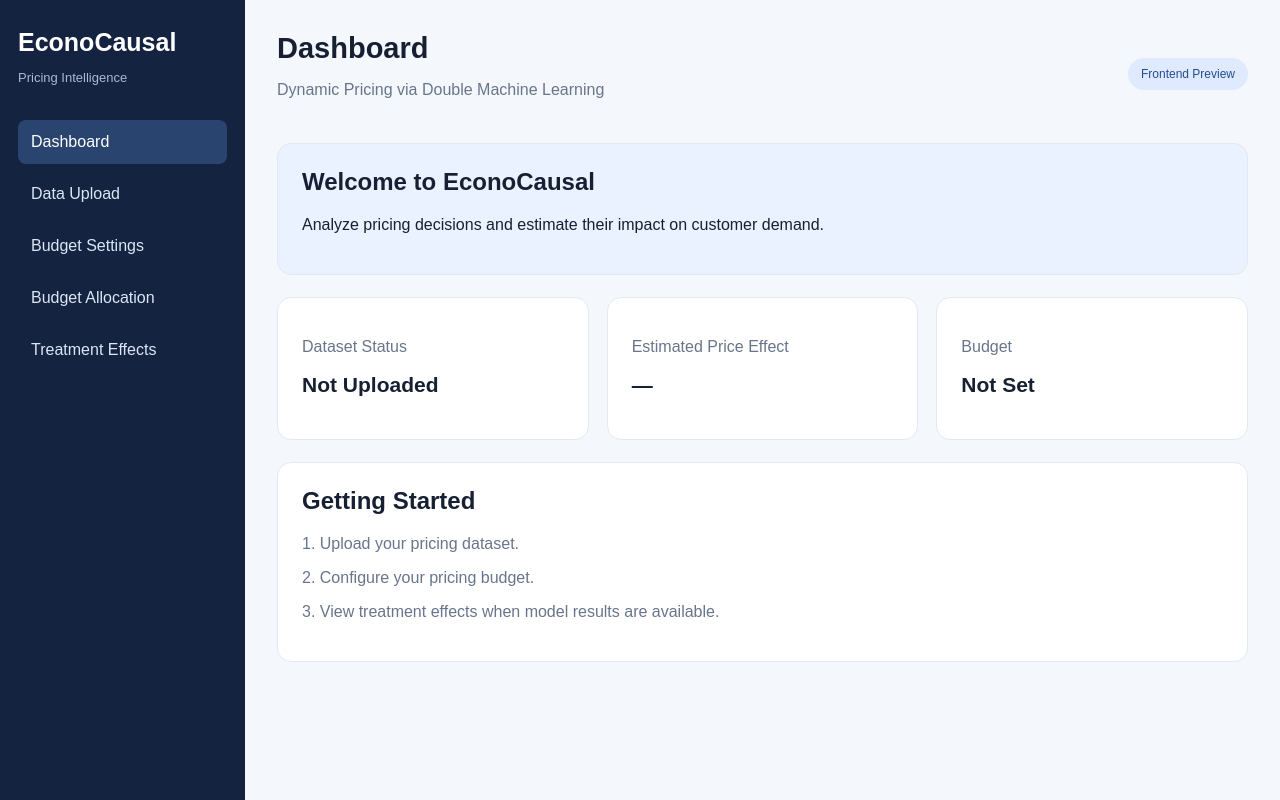
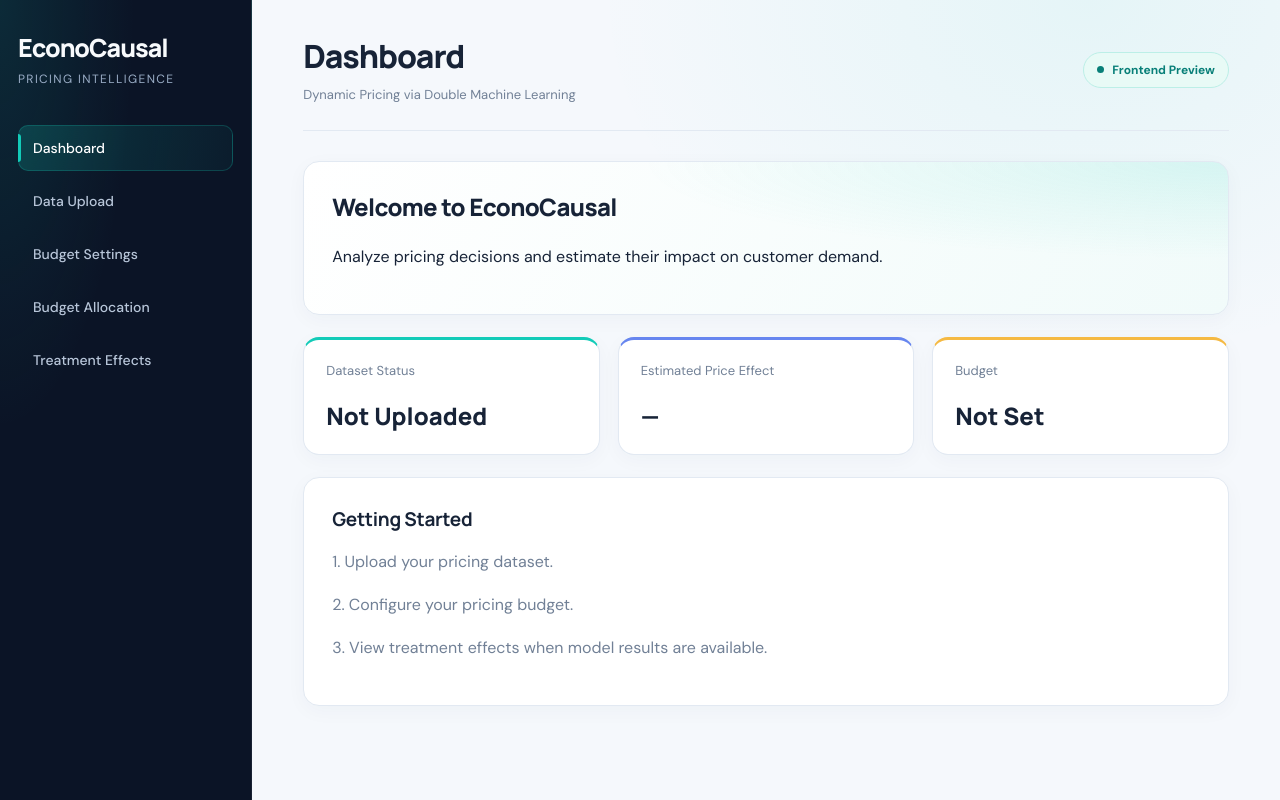
Before and after one commit to Aakash25DS02/-EconoCausal-Dynamic-Pricing-via-Double-Machine-Learning, a React (Vite) app in the folder Frontend/: page / in a window 1280 px wide. Built offline with nearby package versions, Linux system fonts and the light colour scheme.

Commit message:
style: refresh dashboard with navy teal theme

```diff
--- a/Frontend/src/index.css
+++ b/Frontend/src/index.css
@@ -1,3 +1,25 @@
+
+@import url('https://fonts.googleapis.com/css2?family=DM+Sans:wght@400;500;600;700&family=Manrope:wght@400;500;600;700;800&display=swap');
+
+:root {
+  font-family: 'DM Sans', sans-serif;
+  color: #172337;
+  background: #f5f8fc;
+  font-synthesis: none;
+  text-rendering: optimizeLegibility;
+  -webkit-font-smoothing: antialiased;
+
+  --navy: #0b1426;
+  --navy-soft: #14223a;
+  --teal: #12cbb8;
+  --teal-dark: #087f78;
+  --amber: #f5b942;
+  --text: #172337;
+  --muted: #718096;
+  --border: #e2e9f2;
+  --surface: #ffffff;
+  --canvas: #f5f8fc;
+}
 
 * {
   box-sizing: border-box;
@@ -5,14 +27,33 @@
 
 body {
   margin: 0;
-  font-family: Arial, sans-serif;
-  background: #f4f7fb;
-  color: #172033;
+  min-width: 320px;
+  min-height: 100vh;
+  font-family: 'DM Sans', sans-serif;
+  background:
+    radial-gradient(ellipse at 85% 0%, rgba(18, 203, 184, 0.07), transparent 32%),
+    var(--canvas);
+  color: var(--text);
 }
 
 button,
-input {
+input,
+select,
+textarea {
   font: inherit;
+}
+
+button {
+  transition: background 180ms ease, color 180ms ease,
+    border-color 180ms ease, transform 180ms ease;
+}
+
+button:focus-visible,
+input:focus-visible,
+select:focus-visible,
+textarea:focus-visible {
+  outline: 3px solid rgba(18, 203, 184, 0.45);
+  outline-offset: 2px;
 }
 
 .app {
@@ -20,152 +61,355 @@ input {
 }
 
 .sidebar {
-  width: 245px;
-  background: #14233f;
-  color: white;
-  padding: 28px 18px;
+  width: 252px;
+  padding: 30px 18px;
   position: fixed;
   inset: 0 auto 0 0;
+  z-index: 10;
+  overflow-y: auto;
+  background:
+    radial-gradient(ellipse at 0% 0%, rgba(18, 203, 184, 0.12), transparent 38%),
+    var(--navy);
+  color: #f8fafc;
+  border-right: 1px solid rgba(255, 255, 255, 0.06);
 }
 
 .sidebar h2 {
   margin: 0;
+  font-family: 'Manrope', sans-serif;
   font-size: 25px;
+  font-weight: 800;
+  letter-spacing: -1px;
 }
 
 .subtitle {
-  color: #a9bad6;
-  font-size: 13px;
-  margin-bottom: 35px;
+  margin: 6px 0 38px;
+  color: #9baec7;
+  font-size: 12px;
+  letter-spacing: 1.4px;
+  text-transform: uppercase;
 }
 
 .nav-item {
   display: block;
   width: 100%;
-  border: 0;
-  border-radius: 8px;
+  position: relative;
+  border: 1px solid transparent;
+  border-radius: 10px;
   text-align: left;
-  padding: 13px;
-  margin: 8px 0;
-  color: #dce6f7;
+  padding: 13px 14px;
+  margin: 7px 0;
+  color: #b8c6d9;
   background: transparent;
   cursor: pointer;
+  font-size: 14px;
+  font-weight: 500;
 }
 
-.nav-item:hover,
+.nav-item:hover {
+  color: #ffffff;
+  background: rgba(255, 255, 255, 0.06);
+}
+
 .nav-item.active {
-  background: #29456f;
-  color: white;
+  color: #ffffff;
+  background: linear-gradient(100deg, rgba(18, 203, 184, 0.19), rgba(18, 203, 184, 0.05));
+  border-color: rgba(18, 203, 184, 0.22);
+}
+
+.nav-item.active::before {
+  content: '';
+  position: absolute;
+  left: -1px;
+  top: 8px;
+  bottom: 8px;
+  width: 3px;
+  border-radius: 0 4px 4px 0;
+  background: var(--teal);
 }
 
 .main-content {
-  margin-left: 245px;
-  padding: 32px;
+  min-height: 100vh;
+  margin-left: 252px;
+  padding: 34px clamp(20px, 4vw, 54px);
+  max-width: 1800px;
 }
 
 .topbar {
   display: flex;
   justify-content: space-between;
   align-items: center;
-  gap: 16px;
-  margin-bottom: 28px;
+  gap: 20px;
+  margin-bottom: 30px;
+  padding-bottom: 24px;
+  border-bottom: 1px solid var(--border);
 }
 
 .topbar h1 {
-  margin: 0 0 8px;
-  font-size: 29px;
+  margin: 0 0 7px;
+  font-family: 'Manrope', sans-serif;
+  font-size: clamp(25px, 3vw, 32px);
+  font-weight: 800;
+  letter-spacing: -1.1px;
 }
 
-.topbar p,
-.stat-card p,
-.panel p {
-  color: #68758b;
+.topbar p {
+  margin: 0;
+  color: var(--muted);
+  font-size: 13px;
+  line-height: 1.6;
 }
 
 .status {
-  background: #e0eaff;
-  color: #244c91;
+  flex-shrink: 0;
+  display: inline-flex;
+  align-items: center;
+  gap: 8px;
   padding: 9px 13px;
-  border-radius: 20px;
+  border: 1px solid #bcefe7;
+  border-radius: 30px;
+  background: #e8faf6;
+  color: #087f78;
   font-size: 12px;
+  font-weight: 700;
+}
+
+.status::before {
+  content: '';
+  width: 7px;
+  height: 7px;
+  border-radius: 50%;
+  background: var(--teal-dark);
 }
 
 .welcome,
 .panel,
 .stat-card {
-  background: white;
-  border: 1px solid #e3e9f2;
-  border-radius: 14px;
-  padding: 24px;
+  border: 1px solid var(--border);
+  border-radius: 16px;
+  background: var(--surface);
+  box-shadow: 0 5px 20px rgba(25, 44, 75, 0.035);
+}
+
+.welcome,
+.panel {
+  padding: clamp(19px, 3vw, 28px);
   margin-bottom: 22px;
 }
 
 .welcome {
-  background: #eaf1ff;
+  position: relative;
+  overflow: hidden;
+  background:
+    radial-gradient(ellipse at 100% 0%, rgba(18, 203, 184, 0.13), transparent 45%),
+    linear-gradient(120deg, #ffffff, #f1fbfa);
 }
 
 .welcome h2 {
   margin-top: 0;
+  font-family: 'Manrope', sans-serif;
+  font-weight: 800;
+  letter-spacing: -0.6px;
+}
+
+.welcome p,
+.panel p {
+  line-height: 1.7;
 }
 
 .stats-grid {
   display: grid;
   grid-template-columns: repeat(3, minmax(0, 1fr));
   gap: 18px;
+  margin-bottom: 22px;
+}
+
+.stat-card {
+  min-width: 0;
+  padding: 22px;
+  margin-bottom: 0;
+  border-top: 3px solid var(--teal);
+}
+
+.stat-card:nth-child(2) {
+  border-top-color: #6685ef;
+}
+
+.stat-card:nth-child(3) {
+  border-top-color: var(--amber);
+}
+
+.stat-card p {
+  margin-top: 0;
+  color: var(--muted);
+  font-size: 13px;
 }
 
 .stat-card h2 {
-  font-size: 21px;
+  margin-bottom: 0;
+  font-family: 'Manrope', sans-serif;
+  font-size: clamp(19px, 2vw, 24px);
+  font-weight: 800;
   overflow-wrap: anywhere;
 }
 
-.panel h2 {
+.panel h2,
+.panel h3 {
   margin-top: 0;
+  font-family: 'Manrope', sans-serif;
+  font-weight: 700;
+  letter-spacing: -0.3px;
 }
 
-.panel input[type="file"],
-.panel input[type="number"] {
+.panel h2 {
+  font-size: 19px;
+}
+
+.panel h3 {
+  font-size: 16px;
+}
+
+.panel p,
+.stat-card p,
+.topbar p {
+  color: var(--muted);
+}
+
+.panel input[type='file'],
+.panel input[type='number'],
+.panel input[type='text'],
+.panel select,
+.panel textarea {
   display: block;
   width: 100%;
-  max-width: 420px;
-  padding: 12px;
+  max-width: 460px;
+  padding: 12px 14px;
   margin-top: 12px;
-  border: 1px solid #ccd5e3;
-  border-radius: 8px;
-  background: white;
+  border: 1px solid #d5dfeb;
+  border-radius: 10px;
+  background: #ffffff;
+  color: var(--text);
+}
+
+.panel input:focus,
+.panel select:focus,
+.panel textarea:focus {
+  border-color: var(--teal-dark);
+}
+
+.panel table {
+  font-size: 13px;
+}
+
+.panel th {
+  background: #f2f7fa;
+  color: #52637a;
+  font-weight: 700;
+}
+
+.panel td,
+.panel th {
+  padding: 11px 12px;
+  border-color: var(--border) !important;
+}
+
+.panel button,
+.main-content button[type='submit'] {
+  border-radius: 9px;
 }
 
 .note {
+  color: var(--muted);
   font-size: 13px;
 }
 
 .chart-placeholder {
+  display: grid;
+  place-items: center;
   min-height: 220px;
   margin-top: 20px;
-  border: 1px dashed #b7c5da;
-  border-radius: 10px;
-  display: grid;
-  place-items: center;
-  color: #68758b;
-  background: #f8faff;
+  border: 1px dashed #b7c9d9;
+  border-radius: 12px;
+  color: var(--muted);
+  background: #f8fbfd;
 }
 
-@media (max-width: 800px) {
+@media (min-width: 1400px) {
+  .main-content {
+    padding-right: 64px;
+    padding-left: 64px;
+  }
+}
+
+@media (max-width: 1000px) {
   .sidebar {
-    width: 190px;
+    width: 215px;
   }
 
   .main-content {
-    margin-left: 190px;
-    padding: 18px;
+    margin-left: 215px;
+    padding: 24px;
+  }
+
+  .stats-grid {
+    grid-template-columns: repeat(2, minmax(0, 1fr));
+  }
+}
+
+@media (max-width: 650px) {
+  .sidebar {
+    width: 100%;
+    position: relative;
+    inset: auto;
+    padding: 20px;
+  }
+
+  .sidebar h2 {
+    font-size: 23px;
+  }
+
+  .subtitle {
+    margin-bottom: 18px;
+  }
+
+  .nav-item {
+    display: inline-block;
+    width: auto;
+    margin: 3px;
+    padding: 10px 12px;
+  }
+
+  .nav-item.active::before {
+    display: none;
+  }
+
+  .main-content {
+    margin-left: 0;
+    padding: 20px 15px;
+  }
+
+  .topbar {
+    align-items: flex-start;
+    flex-direction: column;
+    gap: 12px;
   }
 
   .stats-grid {
     grid-template-columns: 1fr;
   }
 
-  .topbar {
-    align-items: flex-start;
-    flex-direction: column;
+  .welcome,
+  .panel {
+    padding: 19px;
   }
 }
+
+@media (prefers-reduced-motion: reduce) {
+  *,
+  *::before,
+  *::after {
+    scroll-behavior: auto !important;
+    transition-duration: 0.01ms !important;
+    animation-duration: 0.01ms !important;
+  }
+}
```
